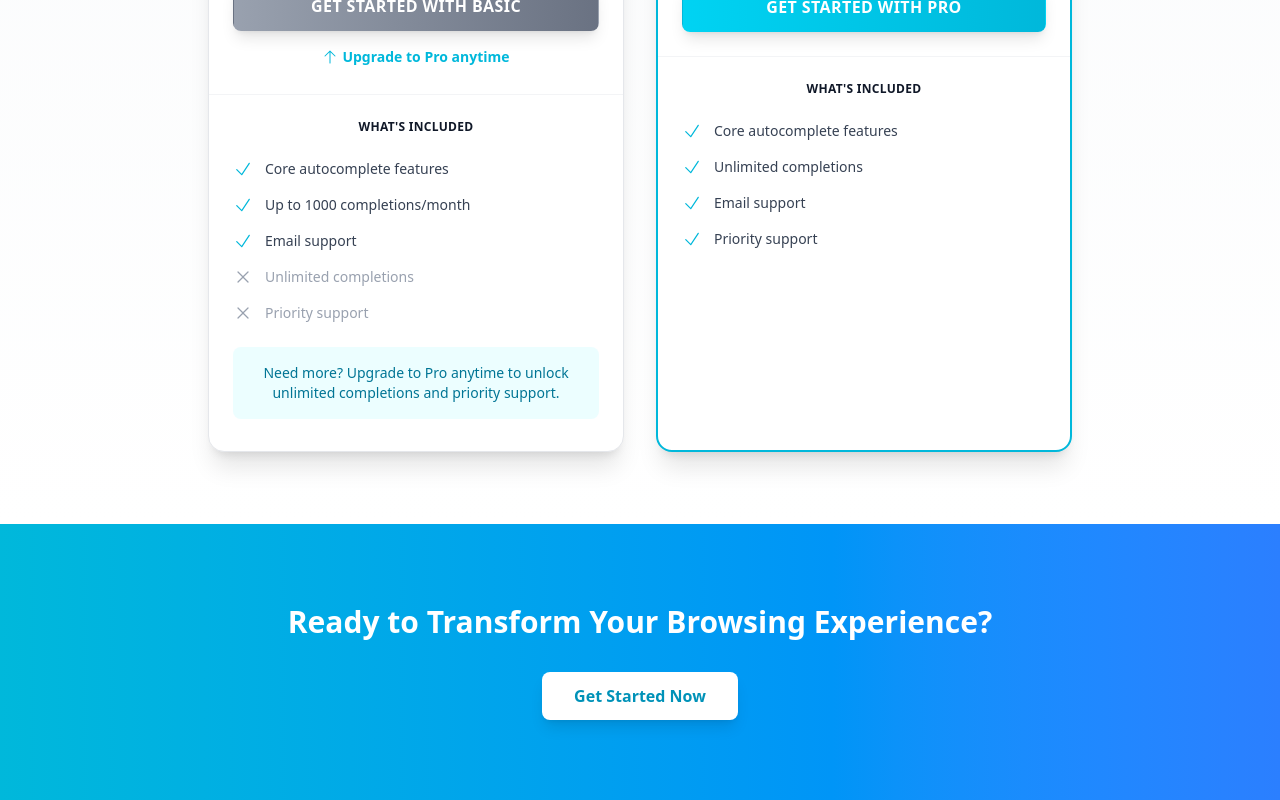
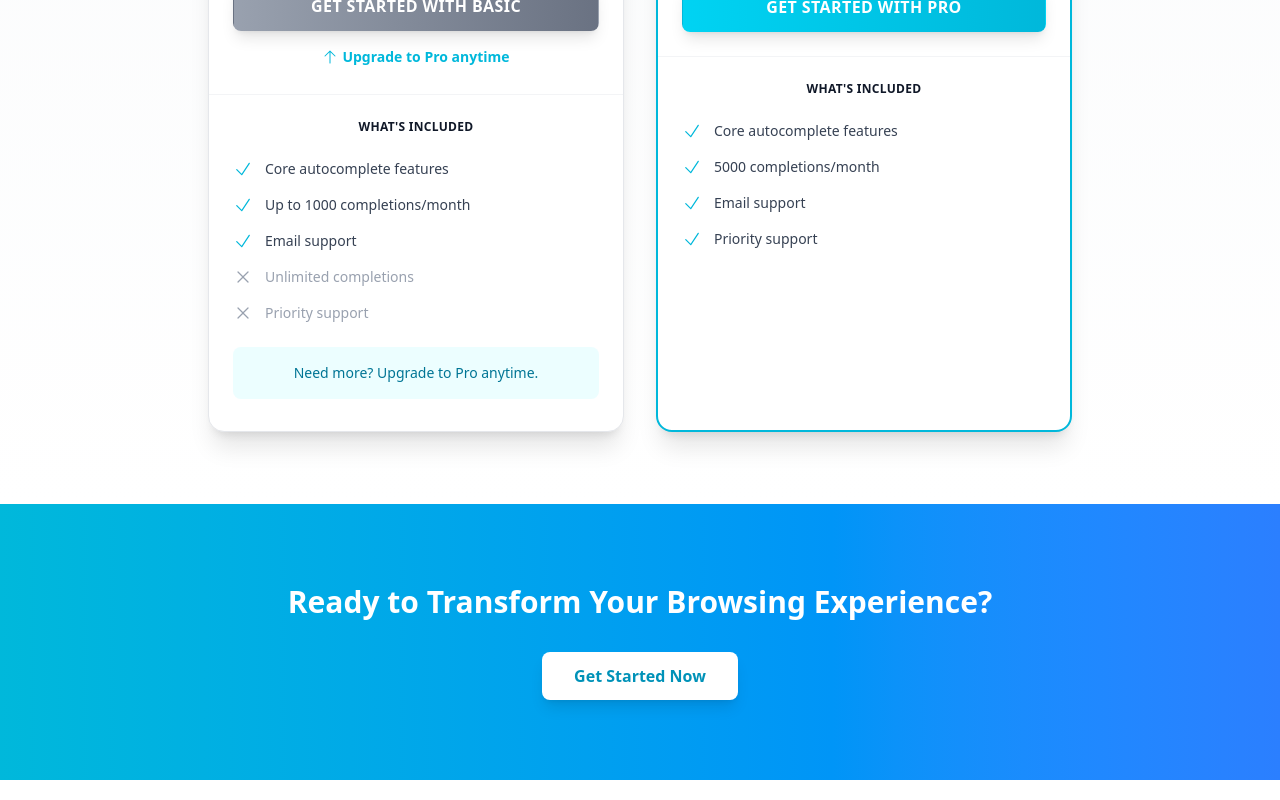
Before and after one commit to jaredvgraham/everything-pilot, a Next.js app in the folder next-code/: page / in a window 1280 px wide. Shown: the part 1382-2182 px from the top of the page. Built offline with nearby package versions, Linux system fonts and the light colour scheme; no server answers.

Commit message:
5k comple

```diff
--- a/next-code/src/components/Pricing.tsx
+++ b/next-code/src/components/Pricing.tsx
@@ -25,8 +25,7 @@ const plans = [
     planKey: "pro",
     features: [
       { text: "Core autocomplete features", available: true },
-      { text: "Unlimited completions", available: true },
-
+      { text: "5000 completions/month", available: true },
       { text: "Email support", available: true },
       { text: "Priority support", available: true },
     ],
@@ -216,8 +215,7 @@ export default function PricingPage({
                 {plan.planKey === "basic" && (
                   <div className="mt-6 p-4 bg-cyan-50 rounded-lg">
                     <p className="text-sm text-cyan-700">
-                      Need more? Upgrade to Pro anytime to unlock unlimited
-                      completions and priority support.
+                      Need more? Upgrade to Pro anytime.
                     </p>
                   </div>
                 )}
```
